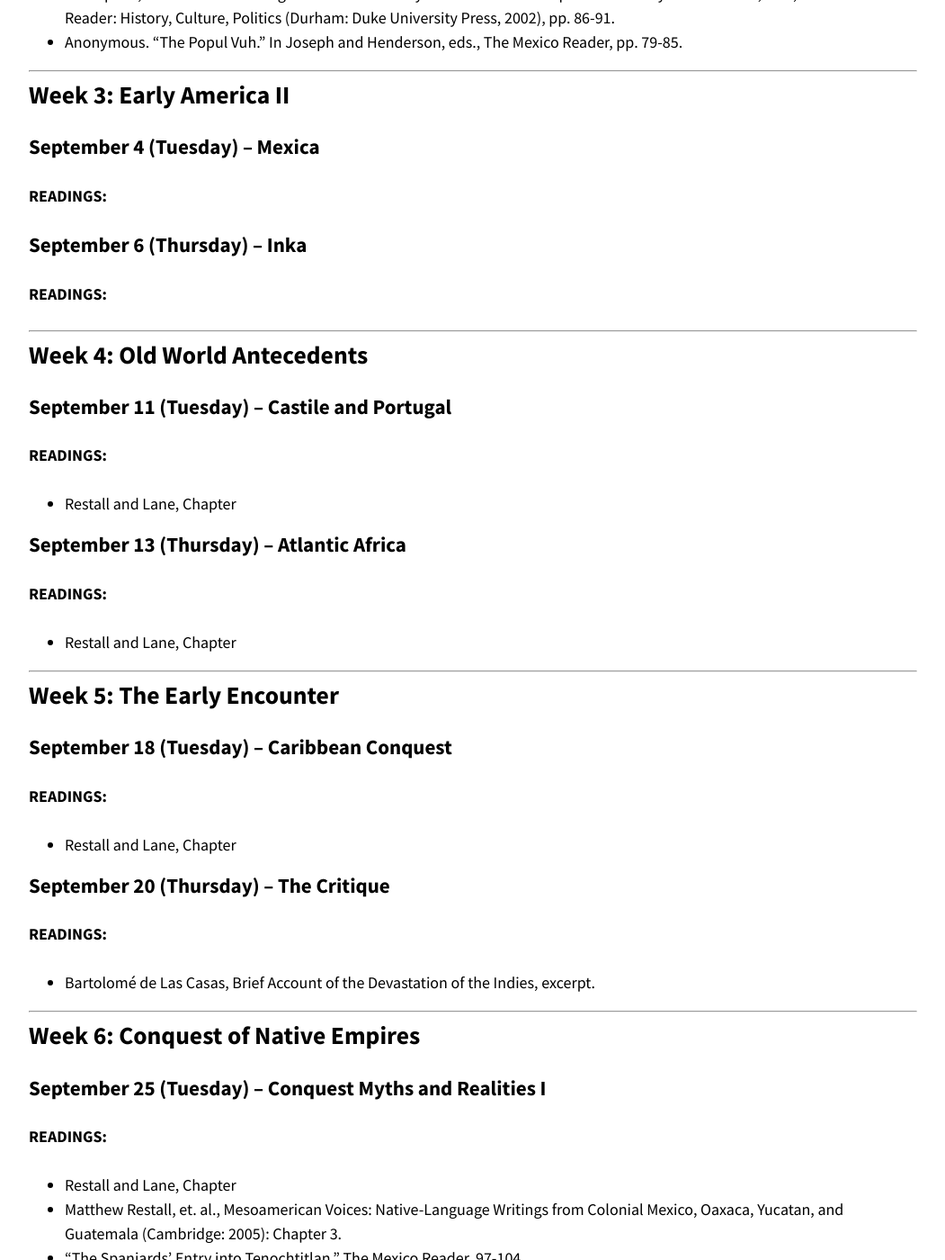
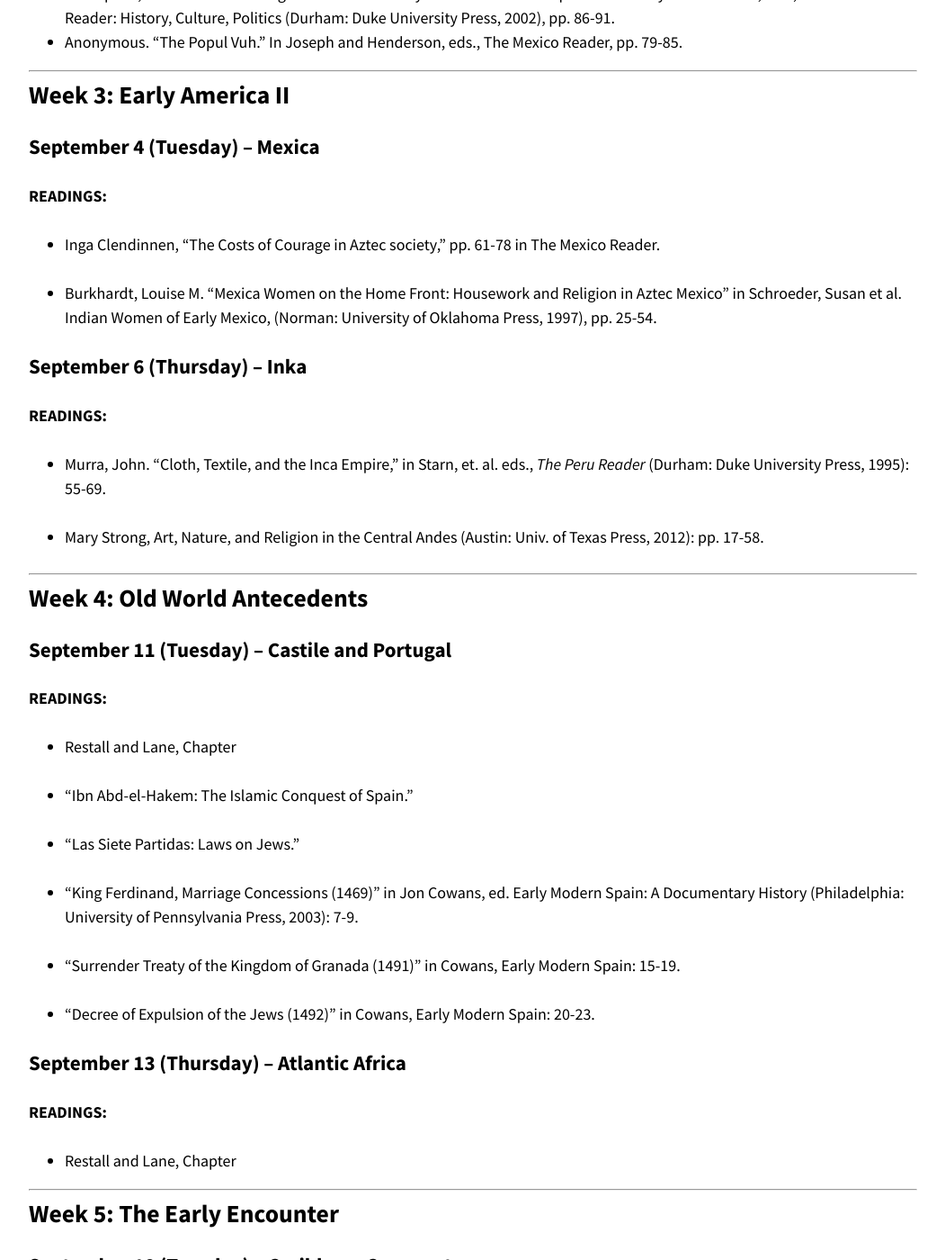
Before and after one commit to chadblack/2018ELA, a Jekyll site: the page built from calendar.md, in a window 1280 px wide and 1400 px high, scrolled down 872 px. Shown: the whole window at 90% size, without its empty margins (114-1165 px from the left). Built offline with Jekyll 4.4.1, drawn with Linux system fonts in a browser that asks for light colours; nearby versions of some CDN libraries; some of the changed text lies outside the part shown.

Commit message:
finished readings

```diff
--- a/calendar.md
+++ b/calendar.md
@@ -19,16 +19,16 @@ title: calendar
 
 **READINGS:**
 
-* Mann, Charles C. “1491” The Atlantic Monthly (March 2002).
-* Stix, Gary. “The Migration History of Humans: DNA Study Traces Human Origins across the Continents.” Scientific American Magazine (July 2008).
+* Mann, Charles C. "1491" The Atlantic Monthly (March 2002).
+* Stix, Gary. "The Migration History of Humans: DNA Study Traces Human Origins across the Continents." Scientific American Magazine (July 2008).
 
 ### August 30 (Thursday) -- Maya
 
 **READINGS:**
 
 * Restall and Lane, Chapter 1.
-* Thompson, J. Eric. “The Meaning of Maize for the Maya.” in Gilbert M. Joseph and Timothy J. Henderson, eds., The Mexico Reader: History, Culture, Politics (Durham: Duke University Press, 2002), pp. 86-91.
-* Anonymous. “The Popul Vuh.” In Joseph and Henderson, eds., The Mexico Reader, pp. 79-85.
+* Thompson, J. Eric. "The Meaning of Maize for the Maya." in Gilbert M. Joseph and Timothy J. Henderson, eds., The Mexico Reader: History, Culture, Politics (Durham: Duke University Press, 2002), pp. 86-91.
+* Anonymous. "The Popul Vuh." In Joseph and Henderson, eds., The Mexico Reader, pp. 79-85.
 
 ---
 
@@ -38,9 +38,20 @@ title: calendar
 
 **READINGS:**
 
+* Inga Clendinnen, "The Costs of Courage in Aztec society," pp. 61-78 in The Mexico Reader.
+
+* Burkhardt, Louise M. "Mexica Women on the Home Front: Housework and Religion in Aztec Mexico" in Schroeder, Susan et al. Indian Women of Early Mexico, (Norman: University of Oklahoma Press, 1997), pp. 25-54.
+
 ### September 6 (Thursday) -- Inka
 
 **READINGS:**
+
+* Murra, John. "Cloth, Textile, and the Inca Empire," in Starn, et. al.
+eds., *The Peru Reader* (Durham: Duke University Press, 1995): 55-69.
+
+* Mary Strong, Art, Nature, and Religion in the Central Andes (Austin:
+Univ. of Texas Press, 2012): pp. 17-58.
+
 
 ---
 
@@ -51,6 +62,16 @@ title: calendar
 **READINGS:**
 
 * Restall and Lane, Chapter
+
+* "Ibn Abd-el-Hakem: The Islamic Conquest of Spain."
+
+* "Las Siete Partidas: Laws on Jews."
+
+* "King Ferdinand, Marriage Concessions (1469)" in Jon Cowans, ed. Early Modern Spain: A Documentary History (Philadelphia: University of Pennsylvania Press, 2003): 7-9.
+
+* "Surrender Treaty of the Kingdom of Granada (1491)" in Cowans, Early Modern Spain: 15-19.
+
+* "Decree of Expulsion of the Jews (1492)" in Cowans, Early Modern Spain: 20-23.
 
 ### September 13 (Thursday) -- Atlantic Africa
 
@@ -69,11 +90,25 @@ title: calendar
 
 * Restall and Lane, Chapter
 
+* Christopher Columbus’s Log, excerpted in English. Focus on period after Oct. 11.
+
+* The Requerimiento
+
+
+
 ### September 20 (Thursday) -- The Critique
 
 **READINGS:**
 
 * Bartolomé de Las Casas, Brief Account of the Devastation of the Indies, excerpt.
+
+* Antonio Montesinos, "Advent Sermon"
+
+* "The Relación of Fray Ramón Pane (c. 1494-1496)"
+
+* "The Laws of Burgos. 1512-1513"
+
+
 
 
 ---
@@ -85,8 +120,10 @@ title: calendar
 **READINGS:**
 
 * Restall and Lane, Chapter
+
 * Matthew Restall, et. al., Mesoamerican Voices: Native-Language Writings from Colonial Mexico, Oaxaca, Yucatan, and Guatemala (Cambridge: 2005): Chapter 3.
-* “The Spaniards’ Entry into Tenochtitlan,” The Mexico Reader, 97-104.
+
+* "The Spaniards’ Entry into Tenochtitlan," The Mexico Reader, 97-104.
 
 ### September 27 (Thursday) -- Conquest Myths and Realities II
 
@@ -94,7 +131,9 @@ title: calendar
 
 * Lockhart and Otte, Letters and People of the Spanish Indies: 16th Century
 (Cambridge Univ. Press, 1976), selections.
-*
+
+*  Patricia Seed, "Failing to Marvel: Atahualpa’s Encounter with the Word,"
+Latin American Research Review 26.1 (1991): 7-32.
 
 ---
 
@@ -116,13 +157,13 @@ title: calendar
 
 **READINGS:**
 
-* “Orders Given to the Twelve (1523)” in Mills, Taylor, and Graham Colonial Latin America: A Documentary History,” (SR Books, 2004): 59-64.
+* "Orders Given to the Twelve (1523)" in Mills, Taylor, and Graham Colonial Latin America: A Documentary History," (SR Books, 2004): 59-64.
 
 ### October 11 (Thursday)
 
 **READINGS:**
 
-* J. Michael Francis. “In the Service of God, I Order these Temples of Idolatrous Worship Razed to the Ground”: Extirpation of Idolatry and the Search for the Santuario Grande of Iguaque (Columbia, 1595)” in Colonial Lives, pp. 39-53.
+* J. Michael Francis. "In the Service of God, I Order these Temples of Idolatrous Worship Razed to the Ground": Extirpation of Idolatry and the Search for the Santuario Grande of Iguaque (Columbia, 1595)" in Colonial Lives, pp. 39-53.
 
 ---
 
@@ -134,10 +175,15 @@ title: calendar
 
 * Restall and Lane, Chapter
 
+* Suzanne Alchon, "Colonialism, Disease, and the Spanish Conquest of the Carribbean, Mesoamerica, and the Central Andes," in A Pest in the Land: New World Epidemics in a Global Perspective (Univ. of NM Press, 2003): 60-82.
 
 ### October 18 (Thursday)
 
 **READINGS:**
+
+* "The New Laws"
+
+J.L Phelan, "Authority and Flexibility in the Spanish Imperial Bureaucracy" Administrative Science Quarterly, Vol. 5, No. 1, Special Issue on Comparative Public Administration. (Jun., 1960), pp. 47-65.
 
 ---
 
@@ -149,10 +195,14 @@ title: calendar
 
 * Restall and Lane, Chapter
 
+* Kris Lane, "Captivity and Redemption: Aspects of Slave Life in early Colonial Quito and Popoyan," The Americas 57.2 (2000), 225-246.
+
 
 ### October 25 (Thursday)
 
 **READINGS:**
+
+* Jane Landers, "Felipe Edimboro Sues for Manumission, Don Francisco Xavier Sánchez contests (Florida, 1794)," in Colonial Lives, pp. 249-268.
 
 ---
 
@@ -164,10 +214,14 @@ title: calendar
 
 * Restall and Lane, Chapter
 
+* Ward Stavig, The World of Túpac Amaru, Ch. 6.
+
 
 ### November 1 (Thursday)
 
 **READINGS:**
+
+* Woodrow Borah, "The Indians of Tejupan Want to Raise Silk on Their Own," Colonial Lives, 6-10.
 
 ---
 
@@ -179,10 +233,16 @@ title: calendar
 
 * Restall and Lane, Chapter
 
+* Patricia Seed, "Marriage Promises and the Value of a Woman’s Testimony in Colonial Mexico," Signs 13.2 (Winter, 1988): 146-152.
+
 
 ### November 8 (Thursday)
 
 **READINGS:**
+
+* Lavrin, Asunción. "Sexuality in Colonial Mexico: A Church Dilemma." Pp. 47-95 in, Sexuality and Marriage in Colonial Latin America. Lavrin, ed. Lincoln: Univ. of Nebraska Press, 1992.
+
+* Richard Boyer, "Catarina María Complains that Juan Teoia Forcibly Deflowered Her (Mexico, 1693)" in Colonial Lives: 155-165.
 
 ---
 
@@ -192,9 +252,15 @@ title: calendar
 
 **READINGS:**
 
+* Ruth Behar, "Sexual Witchcraft, Colonialism, and Women's Powers," in Sexuality and Marriage in Colonial Latin America. Lavrin, ed. Lincoln: Univ. of Nebraska Press, 1992.
+
+
 ### November 15 (Thursday)
 
 **READINGS:**
+
+* TBD.
+
 
 ---
 
@@ -205,6 +271,8 @@ title: calendar
 **READINGS:**
 
 * Restall and Lane, Chapter
+
+* "José de Gálvez’s Decrees for the King’s Subjects in Mexico (1769, 1778)" in Mills, et. al., Colonial Latin America, pp. 270-273.
 
 
 ### November 22 (Thursday)
@@ -223,10 +291,16 @@ None! Have a great Thanksgiving!
 
 * Restall and Lane, Chapter
 
+* Elizabeth Penry, "Letters of Insurrection: The Rebellion of the Communities (Charcas, 1781)" in Colonial Lives: 201-215.
+
+
 
 ### November 29 (Thursday)
 
 **READINGS:**
+
+* David T. Garrett, "His Majesty’s Most Loyal Vassals": The Indian Nobility and Túpac Amaru," Hispanic American Historical Review, 84:4 (2004): 575-617. (Available through the library website.)
+
 
 ---
 
@@ -236,6 +310,7 @@ None! Have a great Thanksgiving!
 
 **READINGS:**
 
+* Restall and Lane, Chatper
 
 ---
 
```
Also changed, not shown: other parts of calendar.md (+2 -0 lines).
